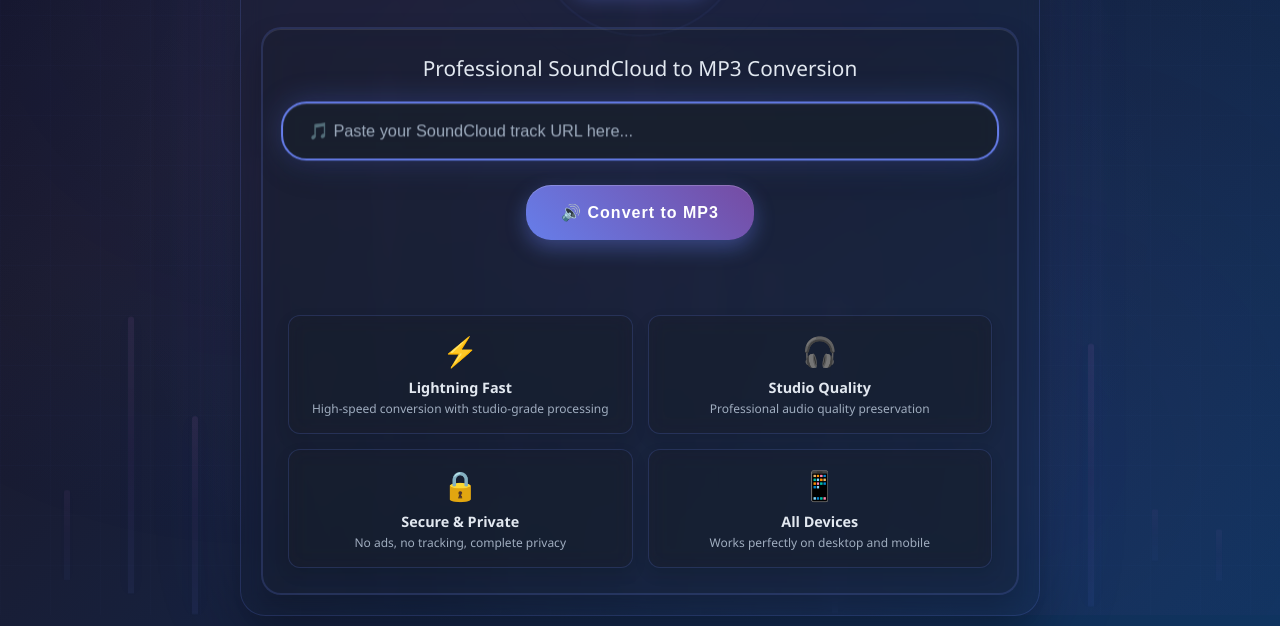
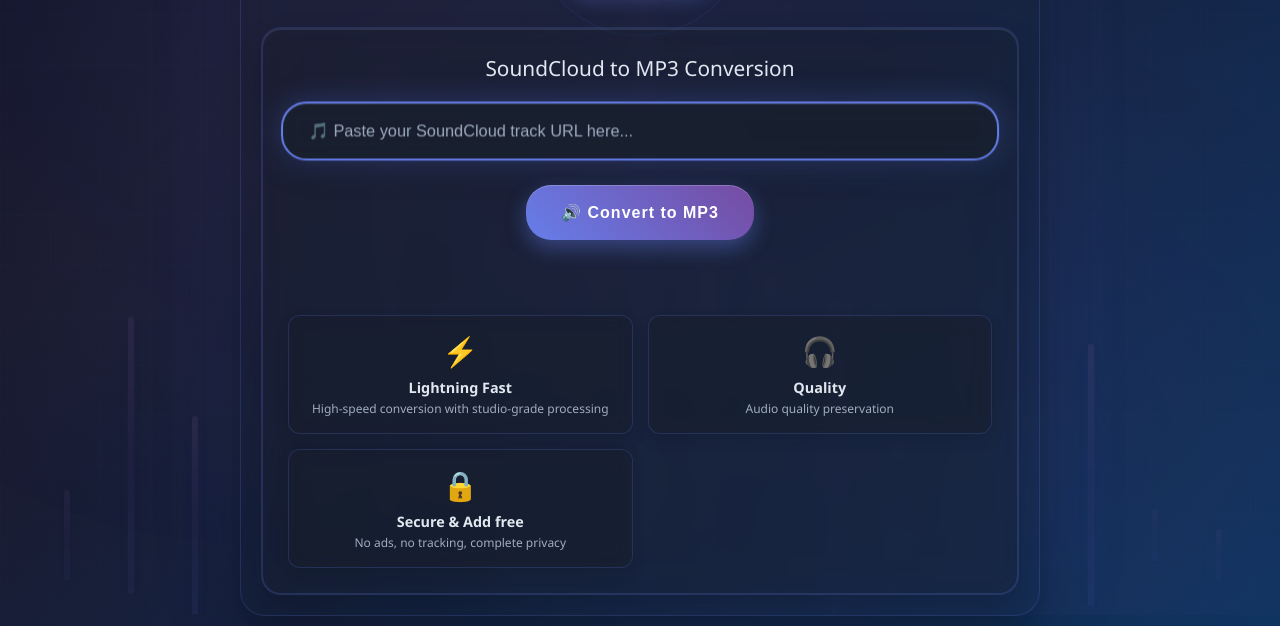
Before and after one commit to Miaou123/mp3converter, a website: page public/index.html in a window 1280 px wide. Shown: the part 185-811 px from the top of the page. Drawn offline with Linux system fonts and the light colour scheme.

Commit message:
pro remove

```diff
--- a/public/index.html
+++ b/public/index.html
@@ -3,7 +3,7 @@
 <head>
     <meta charset="UTF-8">
     <meta name="viewport" content="width=device-width, initial-scale=1.0">
-    <title>MP3 Converter - Professional Audio System</title>
+    <title>MP3 Converter</title>
     <style>
         * {
             margin: 0;
@@ -736,7 +736,7 @@
 
         <!-- Main Interface -->
         <div class="main-interface">
-            <div class="section-title">Professional SoundCloud to MP3 Conversion</div>
+            <div class="section-title">SoundCloud to MP3 Conversion</div>
 
             <div class="input-container">
                 <input
@@ -764,18 +764,13 @@
                 </div>
                 <div class="feature">
                     <div class="feature-icon">🎧</div>
-                    <div class="feature-title">Studio Quality</div>
-                    <div class="feature-desc">Professional audio quality preservation</div>
+                    <div class="feature-title">Quality</div>
+                    <div class="feature-desc">Audio quality preservation</div>
                 </div>
                 <div class="feature">
                     <div class="feature-icon">🔒</div>
-                    <div class="feature-title">Secure & Private</div>
+                    <div class="feature-title">Secure & Add free</div>
                     <div class="feature-desc">No ads, no tracking, complete privacy</div>
-                </div>
-                <div class="feature">
-                    <div class="feature-icon">📱</div>
-                    <div class="feature-title">All Devices</div>
-                    <div class="feature-desc">Works perfectly on desktop and mobile</div>
                 </div>
             </div>
         </div>
```
